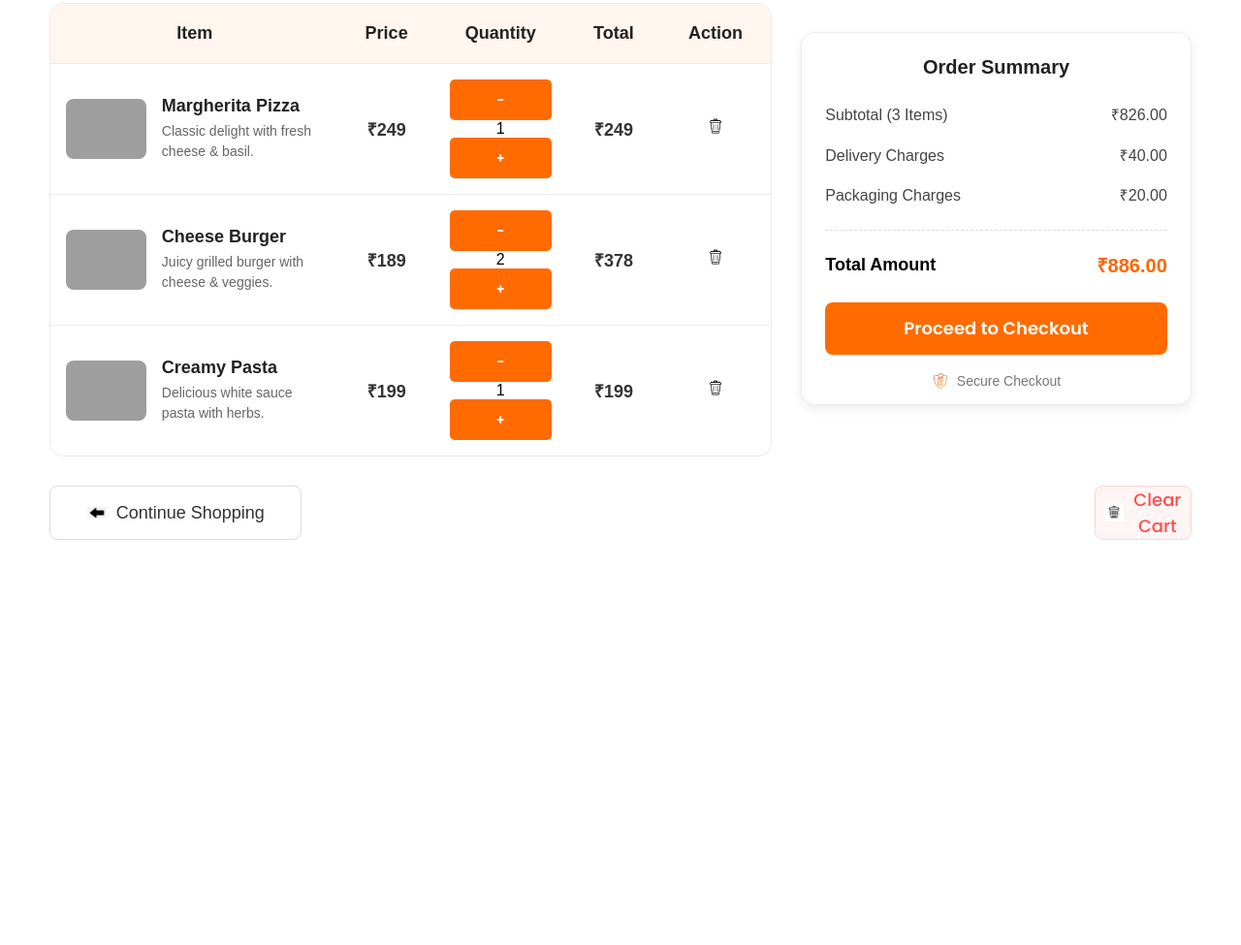
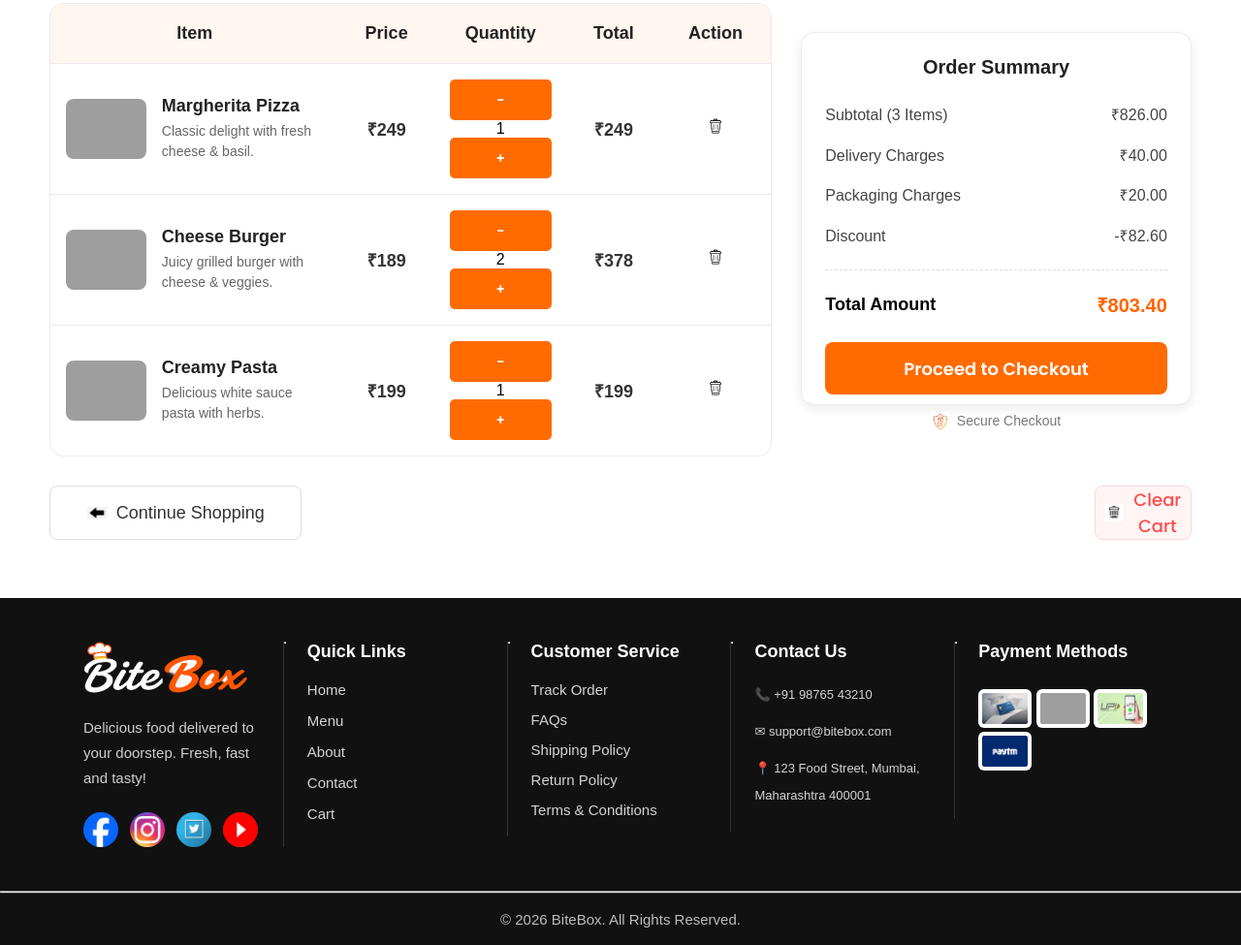
Before and after one commit to vashu34/Bitboxy, a plain HTML site: page cart.html in a window 1280 px wide. Shown: the part 457-1432 px from the top of the page at 97% size. Before the commit the page ends 1074 px from the top, so only its background shows below. Drawn offline with Linux system fonts and the light colour scheme; grey boxes are pictures that could not be loaded.

Commit message:
file added

```diff
--- a/cart.html
+++ b/cart.html
@@ -255,31 +255,38 @@
 
 
         </section>
-
-
         <aside id="order-summary">
             <h2>Order Summary</h2>
+            <p> <span>Subtotal (3 Items)</span>
+                <span id="subtotal-amount">₹0.00</span>
+            </p>
 
+            <p> <span>Delivery Charges</span>
+                <span id="delivery-amount">₹0.00</span>
+            </p>
+            <p> <span>Packaging Charges</span>
+                <span id="packaging-amount">₹0.00</span>
+            </p>
 
-            <p> <span>Subtotal (3 Items)</span> <span>₹826.00</span> </p>
-
-
-            <p> <span>Delivery Charges</span> <span>₹40.00</span> </p>
-
-
-            <p> <span>Packaging Charges</span> <span>₹20.00</span> </p>
-
+            <p id="discount-row">
+                <span>Discount</span>
+                <span id="discount-amount">₹0.00</span>
+            </p>
 
             <hr>
-            <h3> <span>Total Amount</span> <span>₹886.00</span> </h3>
-
+            <h3><span>Total Amount</span>
+                <span id="total-amount">₹0.00</span>
+            </h3>
 
             <button type="button"> Proceed to Checkout </button>
 
+            <p> <img src="assets/icons/shield.png" width="18" height="18">
+                Secure Checkout
+            </p>
 
-            <p> <img src="assets/icons/shield.png" width="18" height="18">
-                Secure Checkout </p>
         </aside>
+
+
     </section>
 
     <!-- Cart Action Buttons -->
@@ -298,6 +305,94 @@
         </button>
 
     </section>
+
+    <footer>
+
+        <!-- Footer Logo Section -->
+        <div class="footer-container">
+            <section class="footer-brand">
+                <img src="assets/images/logo.png" alt="BiteBox Logo" width="180">
+                <p> Delicious food delivered to your doorstep.
+                    Fresh, fast and tasty!
+                </p>
+
+                <div class="footer-socials">
+                    <a href="#">
+                        <img src="assets/icons/facebook.png" alt="Facebook" width="35" height="35">
+                    </a>
+
+                    <a href="#">
+                        <img src="assets/icons/instagram.png" alt="Instagram" width="35" height="35">
+                    </a>
+
+                    <a href="#">
+                        <img src="assets/icons/twitter.png" alt="Twitter" width="35" height="35">
+                    </a>
+
+                    <a href="#">
+                        <img src="assets/icons/youtube.png" alt="YouTube" width="35" height="35">
+                    </a>
+                </div>
+            </section>
+
+            <hr>
+
+            <!-- Quick Links -->
+            <section>
+                <h3>Quick Links</h3>
+                <ul>
+                    <li><a href="index.html">Home</a></li>
+                    <li><a href="menu.html">Menu</a></li>
+                    <li><a href="about.html">About</a></li>
+                    <li><a href="contact.html">Contact</a></li>
+                    <li><a href="cart.html">Cart</a></li>
+                </ul>
+            </section>
+
+            <hr>
+
+            <!-- Customer Service -->
+            <section class="customer-service">
+                <h3>Customer Service</h3>
+                <ul>
+                    <li>Track Order</li>
+                    <li>FAQs</li>
+                    <li>Shipping Policy</li>
+                    <li>Return Policy</li>
+                    <li>Terms & Conditions</li>
+                </ul>
+            </section>
+
+            <hr>
+
+            <!-- Contact Information -->
+            <section class="contact-info">
+                <h3>Contact Us</h3>
+                <p>📞 +91 98765 43210</p>
+                <p>✉ support@bitebox.com</p>
+                <p>📍 123 Food Street, Mumbai, Maharashtra 400001 </p>
+            </section>
+
+            <hr>
+
+            <!-- Payment Methods -->
+            <section class="payment-icons">
+                <h3>Payment Methods</h3>
+                <div>
+                    <img src="assets/images/visa.png" alt="Visa">
+                    <img src="assets/images/mastercard.png" alt="MasterCard">
+                    <img src="assets/images/upi.png" alt="UPI">
+                    <img src="assets/images/paytm.png" alt="Paytm">
+                </div>
+            </section>
+        </div>
+
+        <hr>
+        <p class="footer-bottom"> © 2026 BiteBox. All Rights Reserved. </p>
+
+    </footer>
+
+    <script src="js/script.js"></script>
 </body>
 
 </html>
--- /dev/null
+++ b/js/script.js
@@ -0,0 +1,111 @@
+// let restaurantName = "BiteBox"
+// // alert("Welcome to " + restaurantName + "!")
+
+// let customerName = prompt("Welcome to " + restaurantName + "!\n\n Whats your name ?");
+// alert("Hello " + customerName + "!\n\nWelcome to BiteBox.");
+// let exploreMenu = confirm(
+//     "Would you like to explore our menu?"
+// );
+
+// if (exploreMenu) {
+
+//     alert("Great! Let's explore the BiteBox menu.");
+
+// }
+
+// else {
+
+//     alert("No problem! You can explore the menu anytime.");
+
+// }
+
+// let choice = prompt("Choose a BiteBox category:\n" +
+//     "1. Pizza\n" +
+//     "2. Burgers\n" +
+//     "3. Pasta\n" +
+//     "4. Desserts"
+// );
+// switch (choice) {
+//     case "1":
+//         alert("You selected Pizza!");
+//         break;
+//     case "2":
+//         alert("You selected Burgers!");
+//         break;
+//     case "3":
+//         alert("You selected Pasta!");
+//         break;
+//     case "4":
+//         alert("You selected Desserts!");
+//         break;
+//     default:
+//         alert("Invalid category selection.");
+// }
+
+// for (let i = 1; i <= 3; i++) {
+//     let food = prompt("Enter food item " + i)
+//     let quantity = prompt("Enter quantity for" + food)
+//     console.log(food + " - Quantity : " + quantity);
+// }
+
+function calculateItemTotal(price, quantity) {
+    return price * quantity;
+}
+function calculateSubtotal() {
+    let subtotal = 0;
+    let cartRows = document.querySelectorAll("#shopping-cart tbody tr");
+    cartRows.forEach(function (row) {
+        let priceText = row.children[1].textContent;
+        let price = parseFloat(priceText.replace("₹", ""));
+        let quantityText = row.querySelector(".quantity-box span").textContent;
+        let quantity = parseInt(quantityText);
+        let itemTotal = calculateItemTotal(price, quantity);
+        subtotal += itemTotal;
+    });
+    return subtotal;
+}
+
+function calculateDeliveryCharge(subtotal) {
+    if (subtotal === 0) {
+        return 0;
+    }
+    return 40;
+}
+
+function calculatePackagingCharge(subtotal) {
+    if (subtotal === 0) {
+        return 0;
+    }
+
+    return 20;
+}
+
+function calculateDiscount(subtotal) {
+    if (subtotal > 500) {
+        return subtotal * 0.10;
+    }
+    return 0;
+}
+
+function calculateTotal(subtotal, deliveryCharge, packagingCharge, discount) {
+    return subtotal + deliveryCharge + packagingCharge - discount;
+}
+
+function updateOrderSummary() {
+    let subtotalElement = document.getElementById("subtotal-amount");
+    if (!subtotalElement) {
+        return;
+    }
+    let subtotal = calculateSubtotal();
+    let deliveryCharge = calculateDeliveryCharge(subtotal);
+    let packagingCharge = calculatePackagingCharge(subtotal);
+    let discount = calculateDiscount(subtotal);
+    let totalAmount = calculateTotal(subtotal, deliveryCharge, packagingCharge, discount);
+    document.getElementById("subtotal-amount").textContent = "₹" + subtotal.toFixed(2);
+    document.getElementById("delivery-amount").textContent = "₹" + deliveryCharge.toFixed(2);
+    document.getElementById("packaging-amount").textContent = "₹" + packagingCharge.toFixed(2);
+    document.getElementById("discount-amount").textContent = "-₹" + discount.toFixed(2);
+    document.getElementById("total-amount").textContent = "₹" + totalAmount.toFixed(2);
+}
+
+updateOrderSummary();
```
Also changed, not shown: index.html (+2 -0 lines), js/main.js (deleted). Lines whose indentation alone changed are shown as unchanged.
